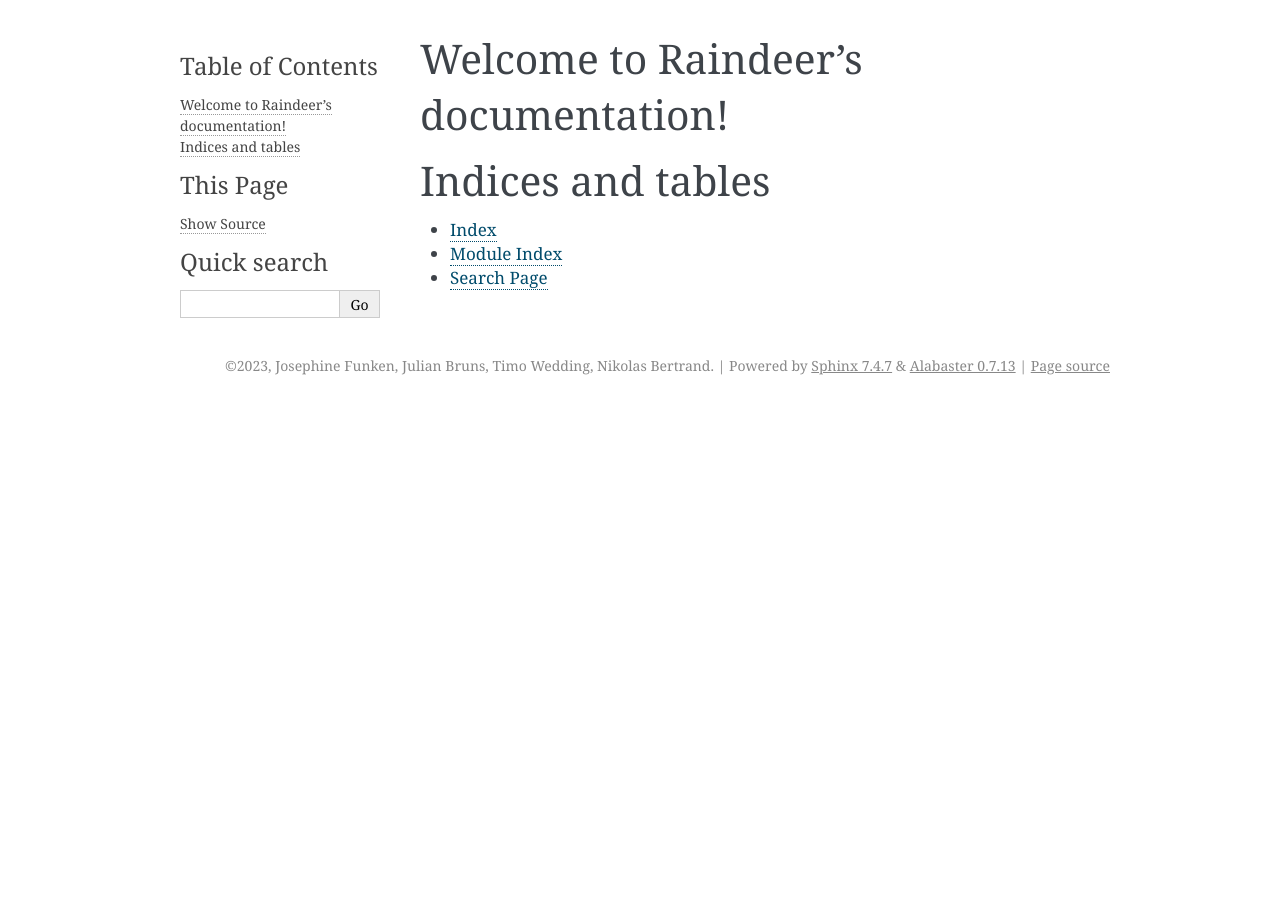
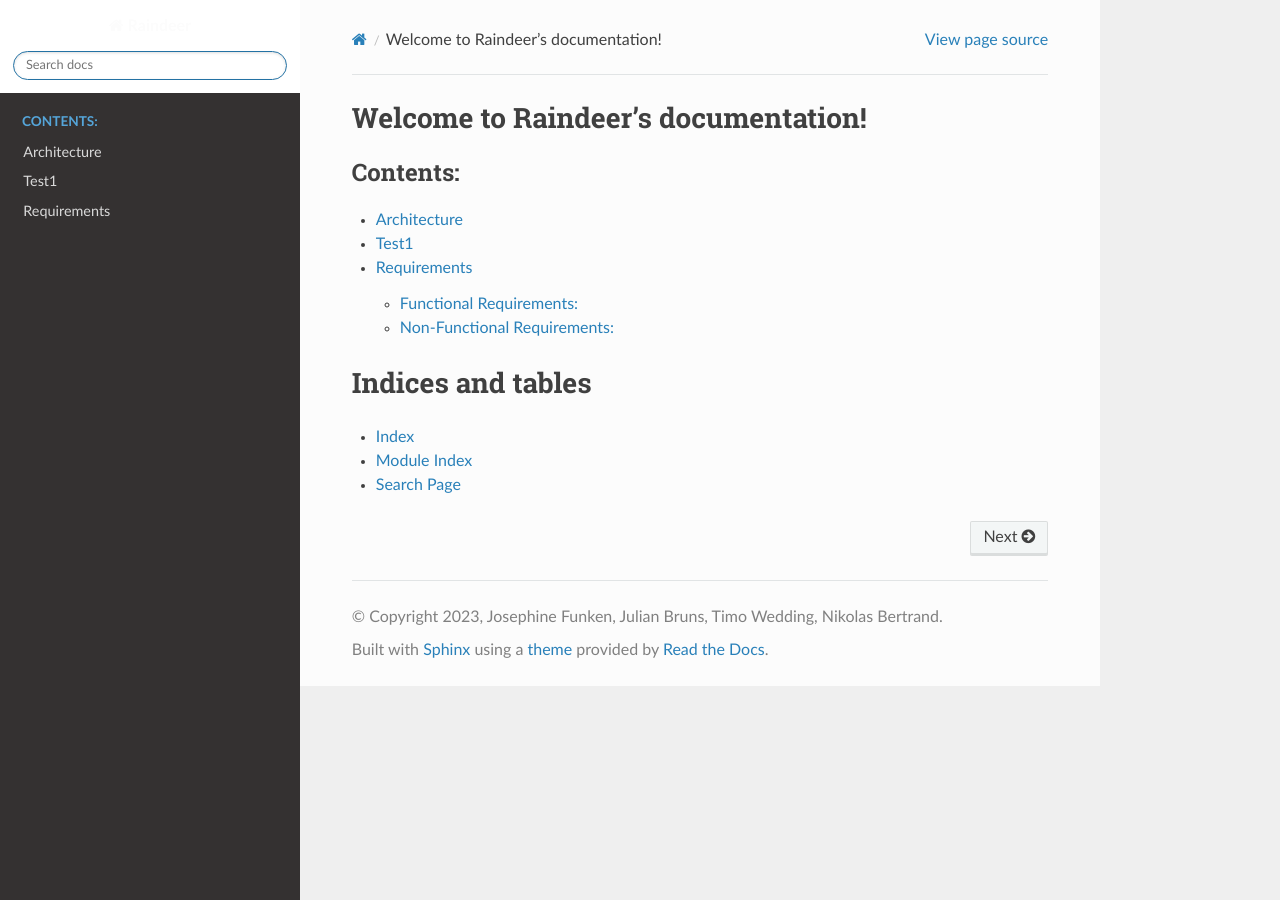
Before and after one commit to ni-be/raindeer, a Sphinx documentation site: the page built from docs/index.rst, in a window 1280 px wide. Built offline with Sphinx 7.4.7 and the Read the Docs theme 2.0.0, drawn with Linux system fonts in a browser that asks for light colours.

Commit message:
rebase + stashed changes

```diff
--- a/docs/architecture.md
+++ b/docs/architecture.md
@@ -0,0 +1,3 @@
+# Architecture
+
+# Test1
--- a/docs/conf.py
+++ b/docs/conf.py
@@ -1,5 +1,6 @@
 import os
 import sys
+from recommonmark.transform import AutoStructify
 sys.path.insert(0, os.path.abspath('../src'))
 # Configuration file for the Sphinx documentation builder.
 #
@@ -20,15 +21,43 @@ release = '0.1.0'
 extensions = [
     'sphinx.ext.autodoc',
     'sphinx.ext.napoleon',
+    'myst_parser',
 ]
 
 templates_path = ['_templates']
 exclude_patterns = ['_build', 'Thumbs.db', '.DS_Store']
 
+source_parsers = {
+   '.md': 'recommonmark.parser.CommonMarkParser',
+}
 
+source_suffix = {
+       '.rst': 'restructuredtext',
+       '.txt': 'restructuredtext',
+       '.md': 'markdown',
+}
+
+def setup(app):
+    app.add_config_value('recommonmark_config', {
+            'auto_toc_tree_section': 'Contents',
+            }, True)
+    app.add_transform(AutoStructify)
 
 # -- Options for HTML output -------------------------------------------------
 # https://www.sphinx-doc.org/en/master/usage/configuration.html#options-for-html-output
 
-html_theme = 'alabaster'
+html_theme = 'sphinx_rtd_theme'
+html_theme_options = {
+    'display_version': True,
+    'prev_next_buttons_location': 'bottom',
+    'style_external_links': False,
+    'vcs_pageview_mode': '',
+    'style_nav_header_background': 'white',
+    # Toc options
+    'collapse_navigation': True,
+    'sticky_navigation': True,
+    'navigation_depth': 4,
+    'includehidden': True,
+    'titles_only': False
+}
 html_static_path = ['_static']
--- a/docs/index.rst
+++ b/docs/index.rst
@@ -10,7 +10,8 @@ Welcome to Raindeer's documentation!
    :maxdepth: 2
    :caption: Contents:
 
-
+   architecture.md
+   requirements.md
 
 Indices and tables
 ==================
```
Also changed, not shown: requirements.txt (+13 -0 lines).
